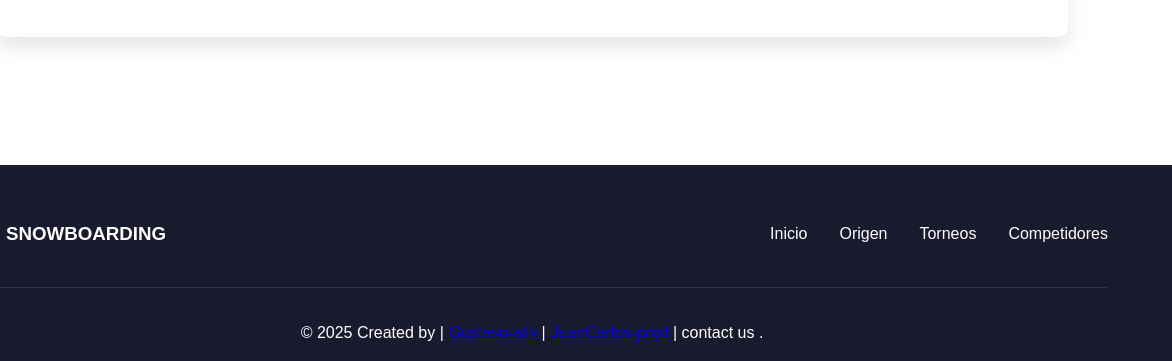
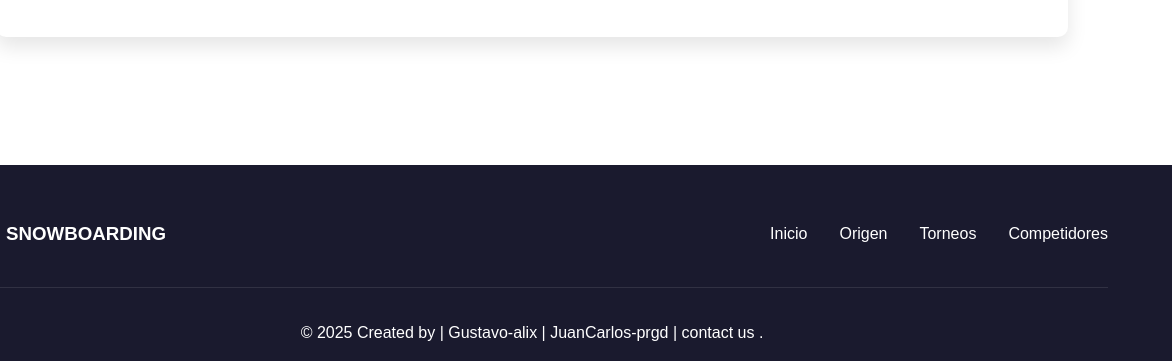
Before and after one commit to Gustavo-alix/pag-snowboarding, a plain HTML site: page index.html in a window 1280 px wide. Shown: the part 4657-5018 px from the top of the page, 108-1280 px from the left. Drawn offline with Linux system fonts and the light colour scheme.

Commit message:
agg hover y quitamos las decoraciones del link

```diff
--- a/style.css
+++ b/style.css
@@ -278,6 +278,15 @@ footer {
     color: #4cc9f0;
 }
 
+a{
+    text-decoration: none;
+    color: white;
+}
+
+a:hover{
+    color: #4cc9f0;
+}
+
 /* Responsive */
 @media (max-width: 768px) {
     .content {
```
